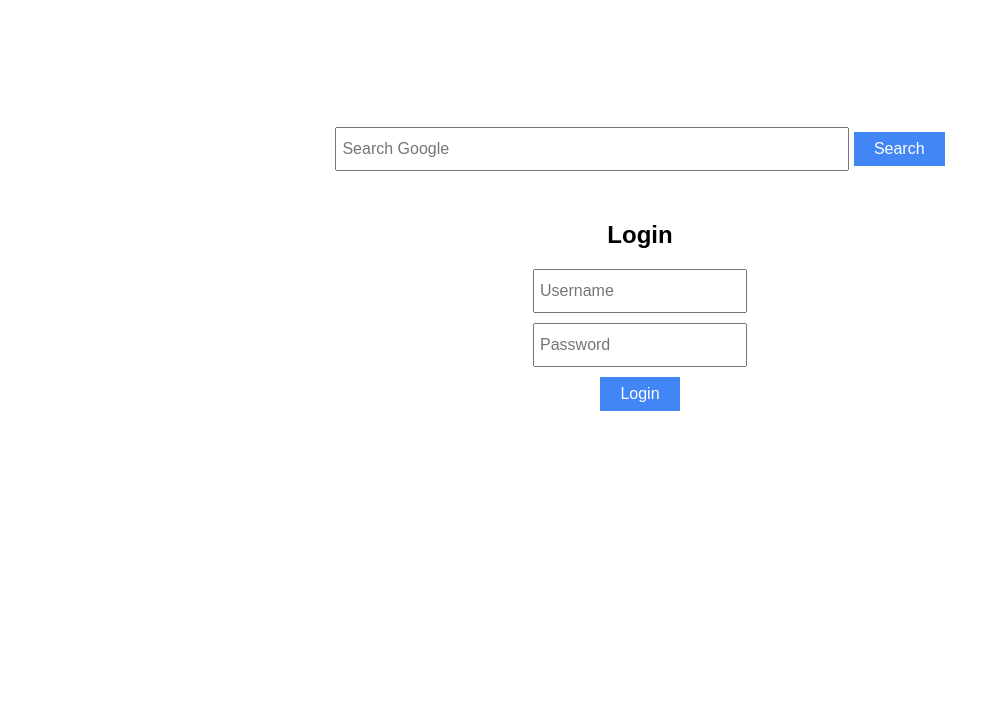
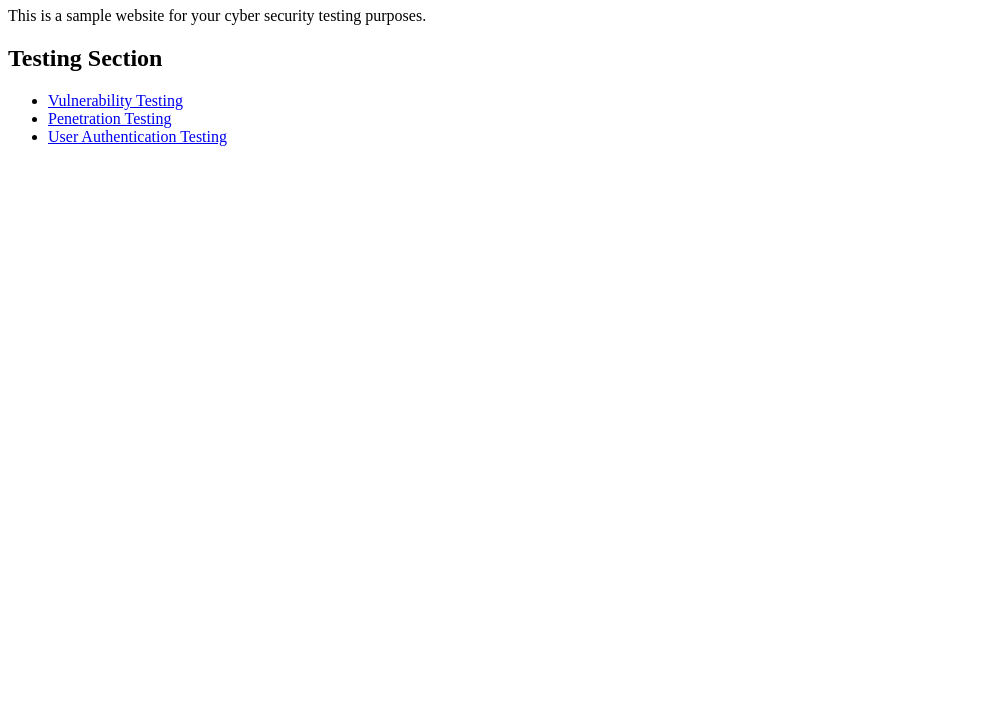
Before and after one commit to iAimToCode/BootConProject4, a plain HTML site: page index.html in a window 1280 px wide. Shown: the part 73-800 px from the top of the page, without its empty margins (0-1000 px from the left). Drawn offline with Linux system fonts and the light colour scheme.

Commit message:
Update index.html

```diff
--- a/index.html
+++ b/index.html
@@ -1,74 +1,19 @@
 <!DOCTYPE html>
 <html>
 <head>
-  <title>My Search Engine</title>
-  <style>
-    body {
-      font-family: Arial, sans-serif;
-    }
-
-    .search-container {
-      text-align: center;
-      margin-top: 200px;
-    }
-
-    .search-container input[type="text"] {
-      width: 500px;
-      height: 30px;
-      font-size: 16px;
-      padding: 5px;
-    }
-
-    .search-container input[type="submit"] {
-      border: none;
-      background-color: #4285F4;
-      color: #fff;
-      font-size: 16px;
-      padding: 8px 20px;
-      cursor: pointer;
-    }
-
-    .login-container {
-      text-align: center;
-      margin-top: 50px;
-    }
-
-    .login-container input[type="text"],
-    .login-container input[type="password"] {
-      width: 200px;
-      height: 30px;
-      font-size: 16px;
-      padding: 5px;
-      margin-bottom: 10px;
-    }
-
-    .login-container input[type="submit"] {
-      border: none;
-      background-color: #4285F4;
-      color: #fff;
-      font-size: 16px;
-      padding: 8px 20px;
-      cursor: pointer;
-    }
-  </style>
+    <title>Cyber Security Testing Website</title>
 </head>
 <body>
-  <div class="search-container">
-    <form>
-      <input type="text" name="q" placeholder="Search Google">
-      <input type="submit" value="Search">
-    </form>
-  </div>
+    <h1>Welcome to Cyber Security Testing Website</h1>
 
-  <div class="login-container">
-    <h2>Login</h2>
-    <form>
-      <input type="text" name="username" placeholder="Username">
-      <br>
-      <input type="password" name="password" placeholder="Password">
-      <br>
-      <input type="submit" value="Login">
-    </form>
-  </div>
+    <p>This is a sample website for your cyber security testing purposes.</p>
+
+    <h2>Testing Section</h2>
+    <ul>
+        <li><a href="vulnerability.html">Vulnerability Testing</a></li>
+        <li><a href="penetration.html">Penetration Testing</a></li>
+        <li><a href="authentication.html">User Authentication Testing</a></li>
+        <!-- Add more testing sections as needed -->
+    </ul>
 </body>
 </html>
```
